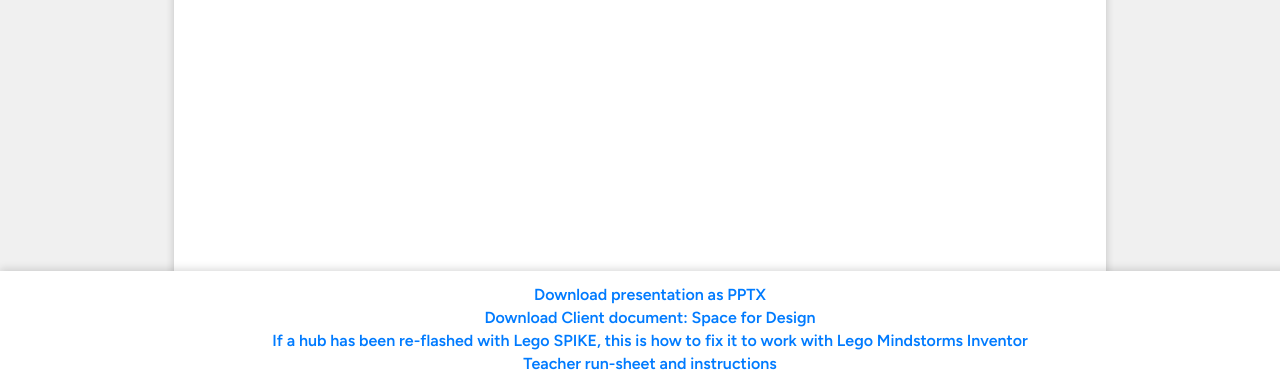
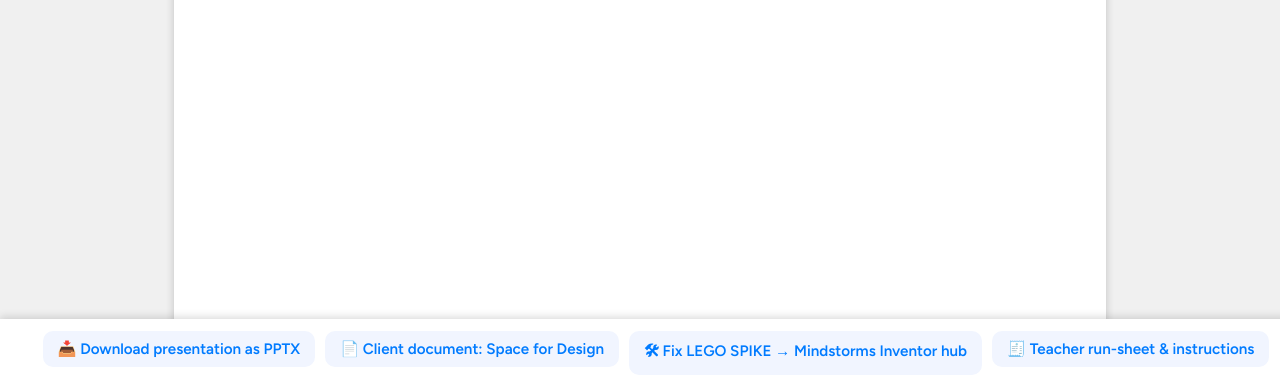
Before and after one commit to GTACAus/roboticarm_outreach, a plain HTML site: page materials.html in a window 1280 px wide. Shown: the part 413-800 px from the top of the page. Drawn offline with Linux system fonts and the light colour scheme.

Commit message:
Refactor resources section with improved layout and links

```diff
--- a/materials.html
+++ b/materials.html
@@ -74,7 +74,6 @@ iframe{
   background:#0056b3;
 }
 
-/* GLOBAL RESOURCES BAR */
 .resources{
   position:fixed;
   bottom:0;
@@ -82,20 +81,40 @@ iframe{
   width:100%;
   background:#ffffff;
   box-shadow:0 -2px 8px rgba(0,0,0,.15);
-  padding:10px;
-  text-align:center;
+  padding:12px 16px;
+}
+
+.resources ul{
+  list-style:none;
+  margin:0;
+  padding:0;
+  display:flex;
+  flex-wrap:wrap;
+  justify-content:center;
+  gap:10px;
+}
+
+.resources li{
+  margin:0;
 }
 
 .resources a{
   display:block;
-  margin:4px 0;
+  padding:8px 14px;
+  border-radius:10px;
+  background:#f1f5ff;
   color:#007bff;
   text-decoration:none;
   font-weight:600;
+  font-size:0.95em;
+  transition:all 0.2s ease;
+  border:1px solid transparent;
 }
 
 .resources a:hover{
-  text-decoration:underline;
+  background:#007bff;
+  color:#fff;
+  border-color:#007bff;
 }
 </style>
 </head>
@@ -137,21 +156,31 @@ iframe{
 
 <!-- GLOBAL RESOURCE LINKS -->
 <div class="resources">
+  <ul>
+    <li>
       <a href="MSB4_IN_Design thinking for robotics_Presentation.pptx">
-    Download presentation as PPTX
+        📥 Download presentation as PPTX
       </a>
+    </li>
 
+    <li>
       <a href="MSB4_OS_Design thinking for robotics_Client design spaces.pdf">
-    Download Client document: Space for Design
+        📄 Client document: Space for Design
       </a>
+    </li>
 
+    <li>
       <a href="hubfix.html">
-    If a hub has been re-flashed with Lego SPIKE, this is how to fix it to work with Lego Mindstorms Inventor
+        🛠 Fix LEGO SPIKE → Mindstorms Inventor hub
       </a>
+    </li>
 
+    <li>
       <a href="Resource_Run_sheet.docx">
-    Teacher run-sheet and instructions
+        🧾 Teacher run-sheet & instructions
       </a>
+    </li>
+  </ul>
 </div>
 
 <script>
```
Lines whose indentation alone changed are shown as unchanged.
